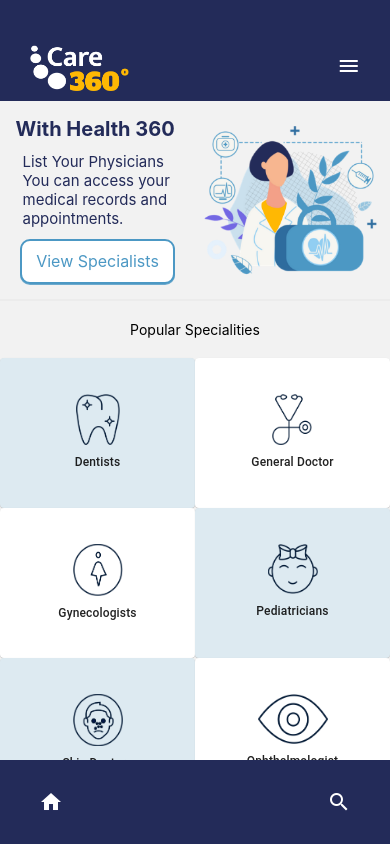
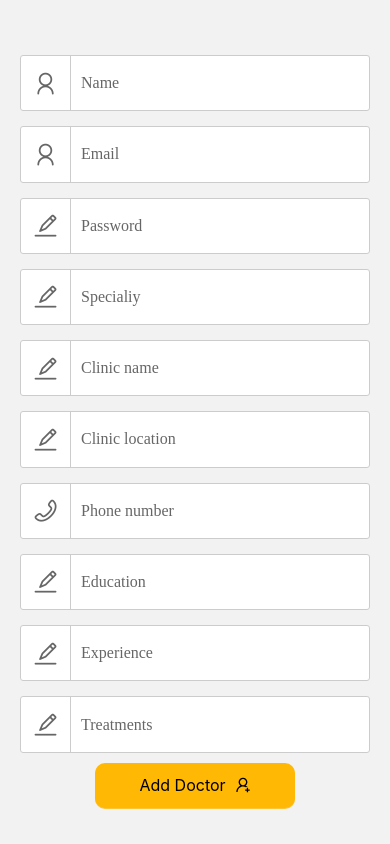
Before and after one commit to GSG-G10/Care-360, a React Native app in the folder client/: screen /Addadoctor in a window 390 px wide. Built offline with nearby package versions, Linux system fonts and the light colour scheme.

Commit message:
add a doctore component with fancionality

```diff
--- a/client/App.js
+++ b/client/App.js
@@ -8,6 +8,7 @@ import Dashboard from './screens/Dashboard';
 import SpecialistCard from './features/Specialists/Screen/Specialist-view';
 import LoginScreen from './screens/LoginScreen';
 import SignupScreen from './screens/SignupScreen';
+import Addadoctor from './screens/dash/Addadoctor';
 
 const Stack = createNativeStackNavigator();
 
@@ -16,7 +17,7 @@ function RootStack() {
     <NavigationContainer>
       <Stack.Navigator
         screenOptions={{ headerShown: false }}
-        initialRouteName="Landingpage"
+        initialRouteName="Addadoctor"
       >
         <Stack.Screen name="Landingpage" component={Landingpage} />
         <Stack.Screen name="LoginScreen" component={LoginScreen} />
@@ -25,6 +26,7 @@ function RootStack() {
         <Stack.Screen name="Book" component={Book} />
         <Stack.Screen name="SpecialistCard" component={SpecialistCard} />
         <Stack.Screen name="Getspecialists" component={Getspecialists} />
+        <Stack.Screen name="Addadoctor" component={Addadoctor} />
       </Stack.Navigator>
     </NavigationContainer>
   );
--- a/client/components/FormInput.js
+++ b/client/components/FormInput.js
@@ -4,7 +4,7 @@ import {windowHeight, windowWidth} from '../utils/Dimentions';
 
 import AntDesign from 'react-native-vector-icons/AntDesign';
 
-const FormInput = ({labelValue, placeholderText, iconType, ...rest}) => {
+const FormInput = ({labelValue, placeholderText, iconType,name, ...rest}) => {
   return (
     <View style={styles.inputContainer}>
       <View style={styles.iconStyle}>
@@ -14,6 +14,7 @@ const FormInput = ({labelValue, placeholderText, iconType, ...rest}) => {
         value={labelValue}
         style={styles.input}
         numberOfLines={1}
+        name={name}
         placeholder={placeholderText}
         placeholderTextColor="#666"
         {...rest}
--- a/client/components/axioscreate.js
+++ b/client/components/axioscreate.js
@@ -1,4 +1,4 @@
 import axios from 'axios';
 // 192.168.1.141  >>  this url your expo from expo://192.168.1.141:5000
 // no one change port 5000 oky!!
-export default axios.create({ baseURL: 'http://192.168.1.141:5000' });
+export default axios.create({ baseURL: 'http://192.168.1.16:5000' });
--- a/client/package.json
+++ b/client/package.json
@@ -10,6 +10,7 @@
     "eject": "expo eject"
   },
   "dependencies": {
+    "@ant-design/icons": "^4.7.0",
     "@react-navigation/native": "^6.0.6",
     "@react-navigation/native-stack": "^6.2.5",
     "axios": "^0.24.0",
@@ -20,6 +21,7 @@
     "react-loading-icons": "^1.0.6",
     "react-native": "0.64.3",
     "react-native-elements": "^3.4.2",
+    "react-native-floating-label-input": "^1.3.11",
     "react-native-paper": "^4.10.1",
     "react-native-safe-area-context": "3.3.2",
     "react-native-screens": "~3.8.0",
--- /dev/null
+++ b/client/screens/dash/Addadoctor.js
@@ -0,0 +1,199 @@
+import React, { useState } from 'react';
+import {
+  Text,
+  TouchableHighlight,
+  StyleSheet,
+  ScrollView,
+  View,
+} from 'react-native';
+import { color } from '../../utils/style/color';
+import axioscreat from '../../components/axioscreate';
+import FormInput from '../../components/FormInput';
+import { UserAddOutlined } from '@ant-design/icons';
+
+const Addadoctor = ({ navigation }) => {
+  const initialValue = {
+    name: '',
+    email: '',
+    password: '',
+    speciality: '',
+    clinicName: '',
+    clinicLocation: '',
+    phonNumber: '',
+    education: '',
+    experience: '',
+    treatments: '',
+    image: '',
+  };
+  const [form, setForm] = useState(initialValue);
+  const [message, setMessage] = useState("");
+  const addDoctore = () => {
+    if (form.name && form.email && form.password && form.speciality && form.clinicName && form.clinicLocation && form.phonNumber && form.experience && form.education && form.treatments){
+      const newDoctor = async() => {
+        try{ await axioscreat.post('/api/v1/specialist',form)
+
+          setForm(initialValue);}catch(err){
+
+            setMessage("somthing went wrong")
+
+          }
+
+      }
+      newDoctor();
+    }else{
+      setMessage("walak 3by koool esheeeeeeeeeeee yalllllllllllla")
+    }
+  }
+
+  return (
+    <ScrollView contentContainerStyle={styles.container}>
+      <FormInput
+        labelValue={form.name}
+        onChange={({ nativeEvent: {text} }) => setForm((prevstate)=>({...prevstate, name:text })) }
+        placeholderText="Name"
+        iconType="user"
+        autoCapitalize="none"
+        autoCorrect={false}
+      />
+      <FormInput
+        labelValue={form.email}
+        onChange={({ nativeEvent: {text} }) => setForm((prevstate)=>({...prevstate, email:text }))}
+        placeholderText="Email"
+        iconType="user"
+        keyboardType="email-address"
+        autoCapitalize="none"
+        autoCorrect={false}
+      />
+
+      <FormInput
+        labelValue={form.password}
+        onChange={({ nativeEvent: {text} }) => setForm((prevstate)=>({...prevstate, password:text }))}
+        placeholderText="Password"
+        iconType="edit"
+        secureTextEntry={true}
+      />
+      <FormInput
+        labelValue={form.speciality}
+        onChange={({ nativeEvent: {text} }) => setForm((prevstate)=>({...prevstate, speciality:text }))}
+        placeholderText="Specialiy"
+        iconType="edit"
+        secureTextEntry={false}
+      />
+
+      <FormInput
+        labelValue={form.clinicName}
+        onChange={({ nativeEvent: {text} }) => setForm((prevstate)=>({...prevstate, clinicName:text }))}
+        placeholderText="Clinic name"
+        iconType="edit"
+        secureTextEntry={false}
+      />
+      <FormInput
+        labelValue={form.clinicLocation}
+        onChange={({ nativeEvent: {text} }) => setForm((prevstate)=>({...prevstate, clinicLocation:text }))}
+        placeholderText="Clinic location"
+        iconType="edit"
+        secureTextEntry={false}
+      />
+      <FormInput
+        labelValue={form.phonNumber}
+        onChange={({ nativeEvent: {text} }) => setForm((prevstate)=>({...prevstate, phonNumber:text }))}
+        placeholderText="Phone number"
+        iconType="phone"
+        secureTextEntry={false}
+      />
+      <FormInput
+        labelValue={form.education}
+        onChange={({ nativeEvent: {text} }) => setForm((prevstate)=>({...prevstate, education:text }))}
+        placeholderText="Education"
+        iconType="edit"
+        secureTextEntry={false}
+      />
+      <FormInput
+        labelValue={form.experience}
+        onChange={({ nativeEvent: {text} }) => setForm((prevstate)=>({...prevstate, experience:text }))}
+        placeholderText="Experience"
+        iconType="edit"
+        secureTextEntry={false}
+      />
+      <FormInput
+        labelValue={form.treatments}
+        onChange={({ nativeEvent: {text} }) => setForm((prevstate)=>({...prevstate, treatments:text }))}
+        placeholderText="Treatments"
+        iconType="edit"
+        secureTextEntry={false}
+        keyboardType="numeric"
+      />
+      <Text>{message}</Text>
+      <TouchableHighlight
+        underlayColor=""
+        onPress={addDoctore}
+      >
+        <View style={styles.btn}>
+          <View style={styles.btncontent}>
+            <Text style={styles.countText}>Add Doctor</Text>
+            <UserAddOutlined />
+          </View>
+        </View>
+      </TouchableHighlight>
+    </ScrollView>
+  );
+};
+
+export default Addadoctor;
+
+const styles = StyleSheet.create({
+  container: {
+    justifyContent: 'center',
+    alignItems: 'center',
+    padding: 20,
+    paddingTop: 50,
+  },
+  logo: {
+    height: 100,
+    width: 150,
+    resizeMode: 'cover',
+    marginBottom: 50,
+    marginTop: 50,
+  },
+  text: {
+    fontFamily: 'Kufam-SemiBoldItalic',
+    fontSize: 28,
+    marginBottom: 10,
+    color: '#051d5f',
+  },
+  navButton: {
+    marginTop: 15,
+  },
+  forgotButton: {
+    marginVertical: 35,
+  },
+  navButtonText: {
+    fontSize: 18,
+    fontWeight: '500',
+    color: '#2e64e5',
+    fontFamily: 'Lato-Regular',
+  },
+  btn: {
+    flexDirection: 'row',
+    borderRadius: 10,
+    shadowColor: color.yellow,
+    shadowOffset: { width: 0, height: 1 },
+    backgroundColor: color.yellow,
+    shadowOpacity: 0.8,
+    height: 45,
+    width: 200,
+    justifyContent: 'space-around',
+    alignItems: 'center',
+  },
+  btncontent: {
+    flexDirection: 'row',
+    height: 45,
+    width: 120,
+    justifyContent: 'space-around',
+    alignItems: 'center',
+  },
+  countText: {
+    color: 'black',
+    fontSize: 16,
+  },
+});
```
